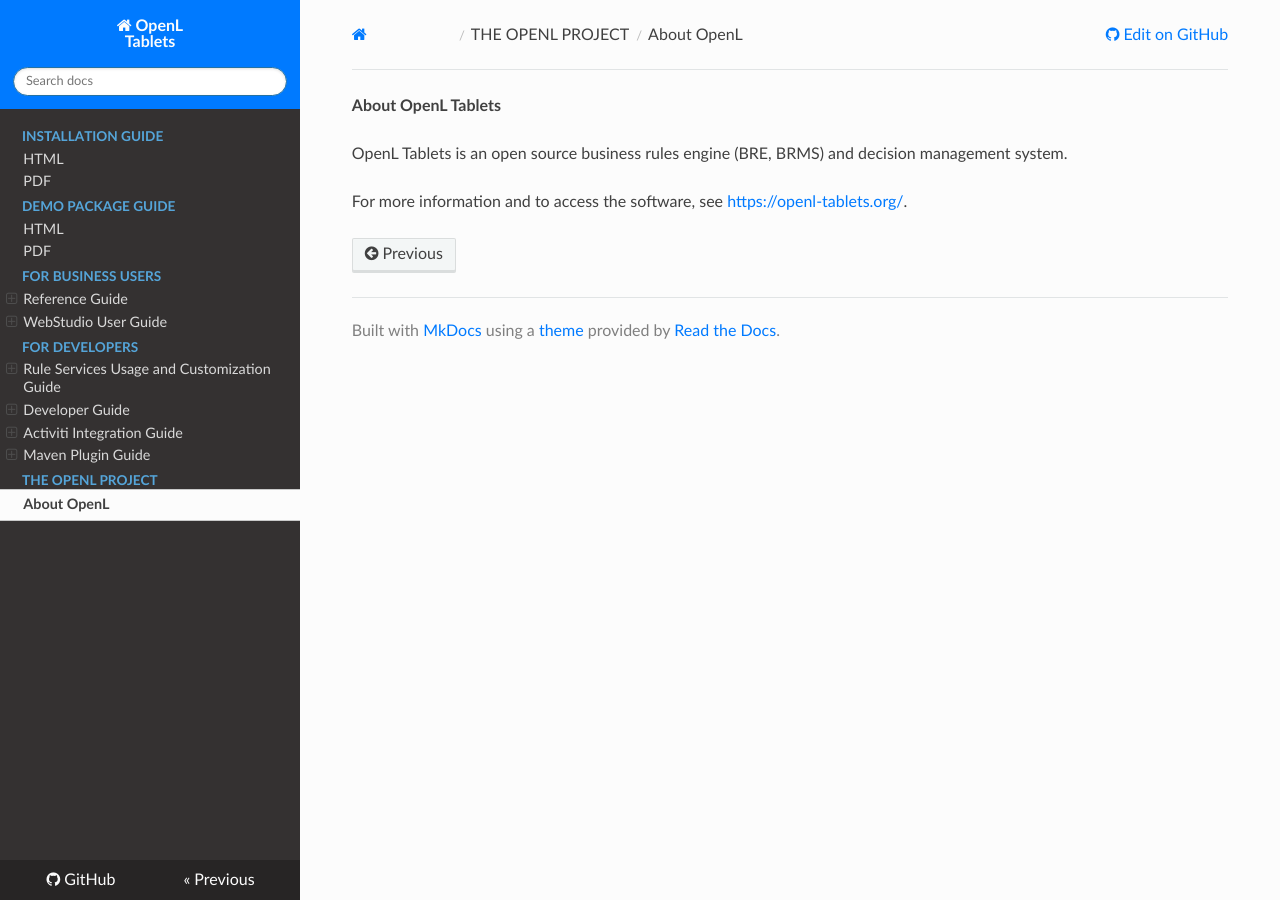
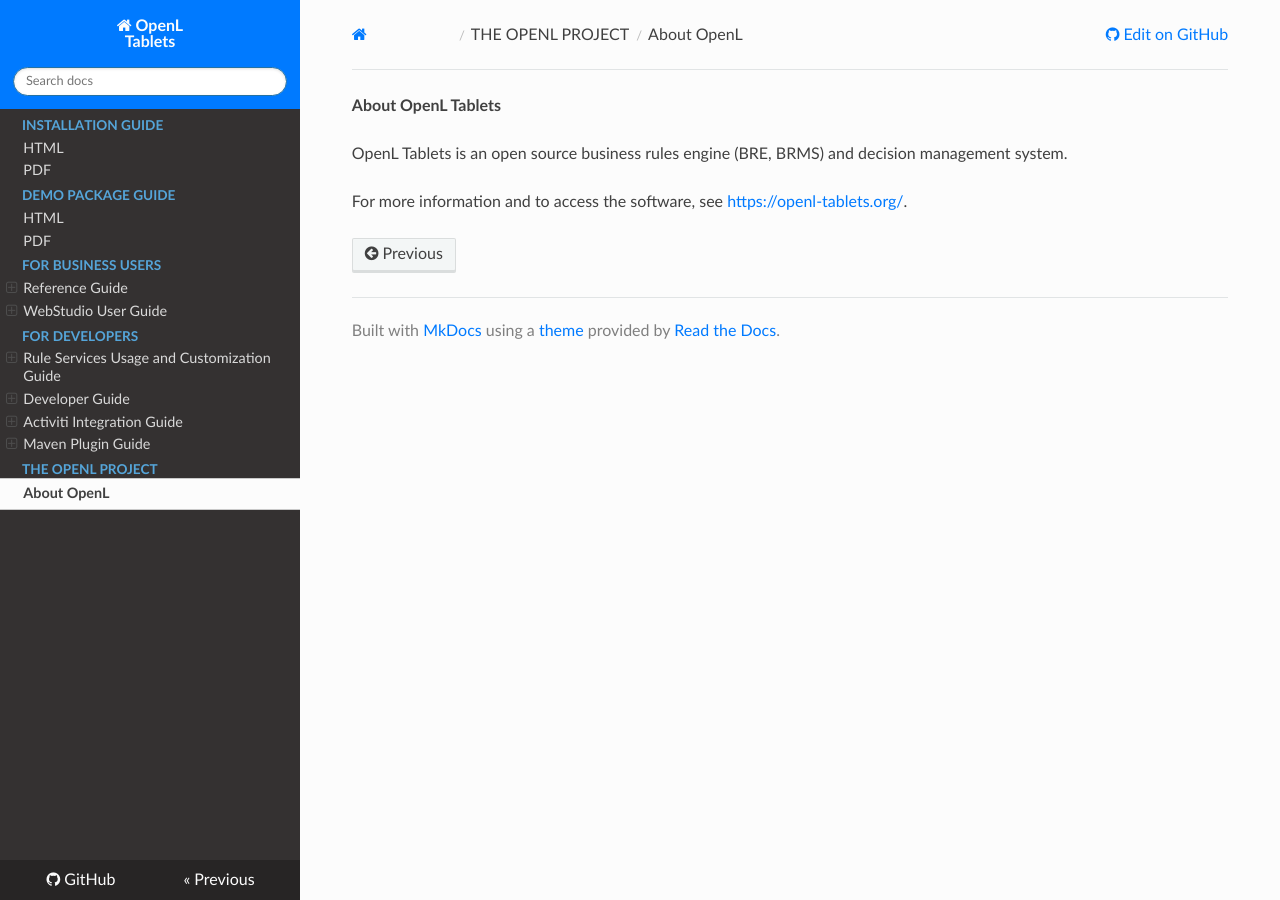
Before and after one commit to agradus/OpenLdocs, an MkDocs documentation site: the page built from docs/about.md, in a window 1280 px wide. Built offline with MkDocs 1.6.1, drawn with Linux system fonts in a browser that asks for light colours; nearby versions of some CDN libraries.

Commit message:
Update extra.css

```diff
--- a/docs/css/extra.css
+++ b/docs/css/extra.css
@@ -17,6 +17,13 @@
   margin-bottom: -10px;
   padding: 0px;
   }
+
+
+.wy-side-nav-search
+ {
+    padding: 0 0.8em 0.2em 0.8m;
+    margin-bottom: 0em;
+}
 
 /* below are two descendent selectors */
 .wy-menu-vertical header, .wy-menu-vertical p.caption {
```
